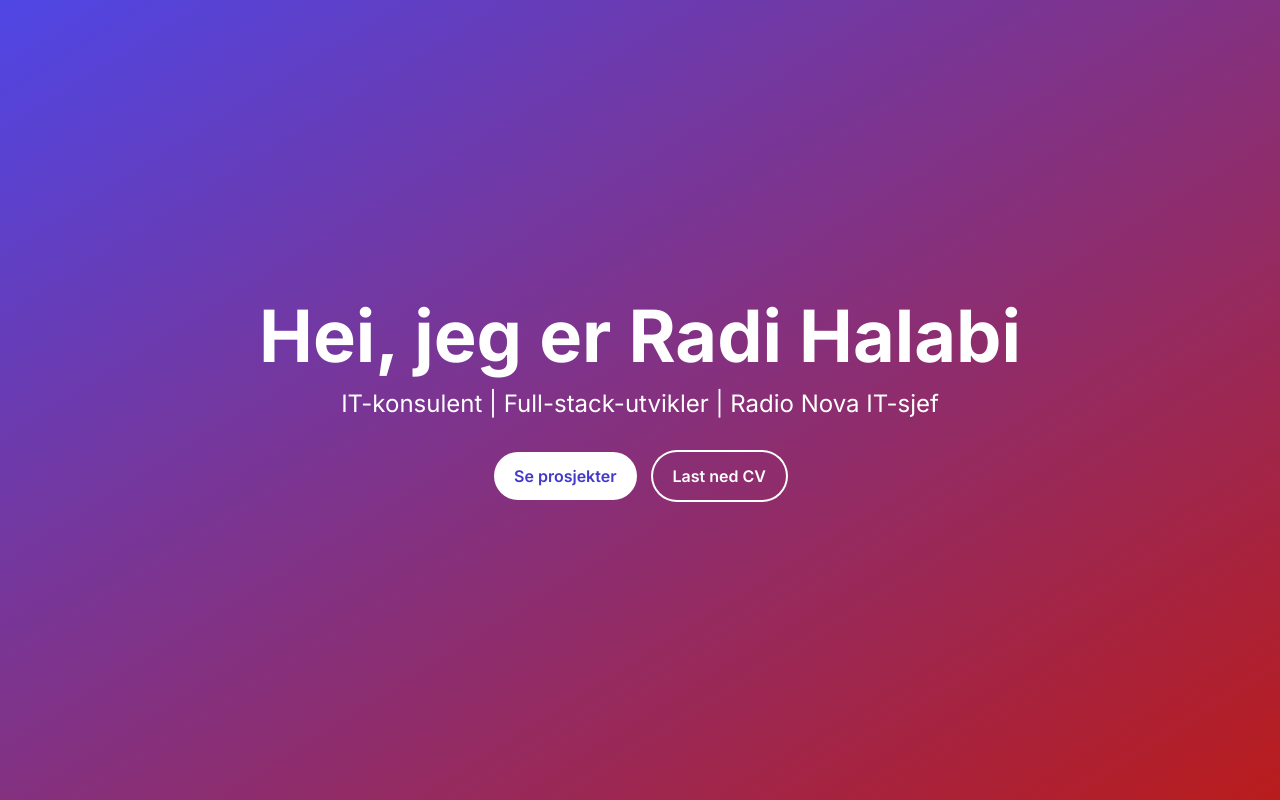
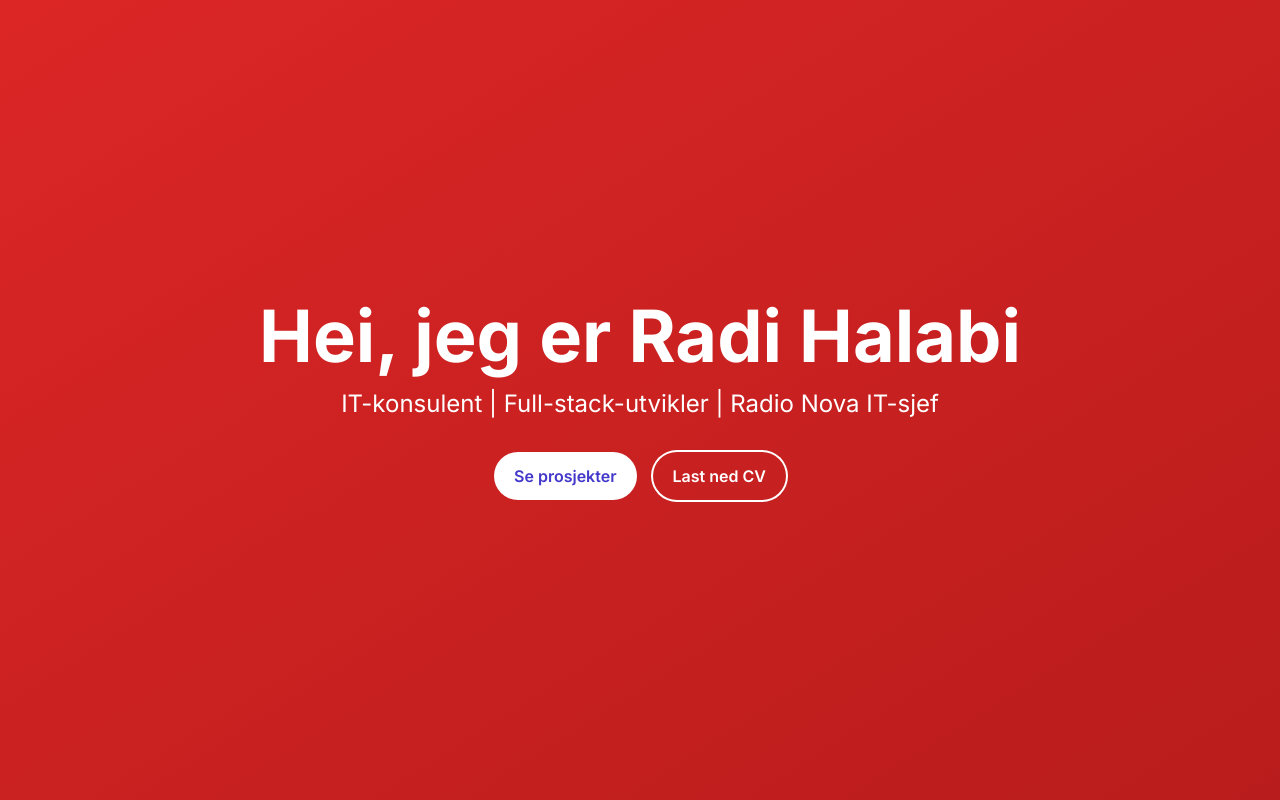
Before and after one commit to Radi410/radi410.github.io, a plain HTML site: page index.html in a window 1280 px wide. Shown: the top 800 px of the page. Drawn offline with nearby package versions, Linux system fonts and the light colour scheme.

Commit message:
Update index.html

```diff
--- a/index.html
+++ b/index.html
@@ -28,7 +28,7 @@
 <body class="bg-slate-50 text-slate-800">
 
   <!-- HERO / HEADER -->
-  <header id="hero" class="min-h-screen flex items-center justify-center bg-gradient-to-br from-indigo-600 to-red-700 text-white">
+  <header id="hero" class="min-h-screen flex items-center justify-center bg-gradient-to-br from-red-600 to-red-700 text-white">
     <div class="max-w-4xl mx-auto px-6 text-center">
       <h1 id="hero-title" class="text-5xl md:text-7xl font-bold mb-4">Hei, jeg er Radi Halabi</h1>
       <p id="hero-sub" class="text-xl md:text-2xl opacity-90 mb-8">IT-konsulent | Full-stack-utvikler | Radio Nova IT-sjef</p>
```
